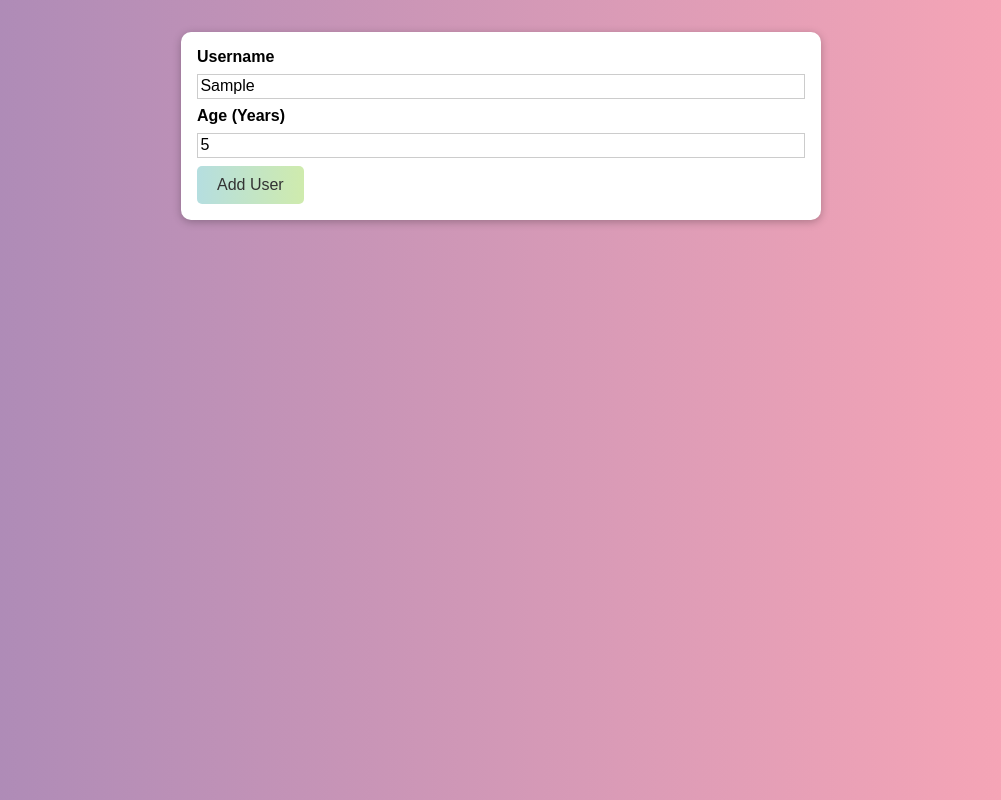
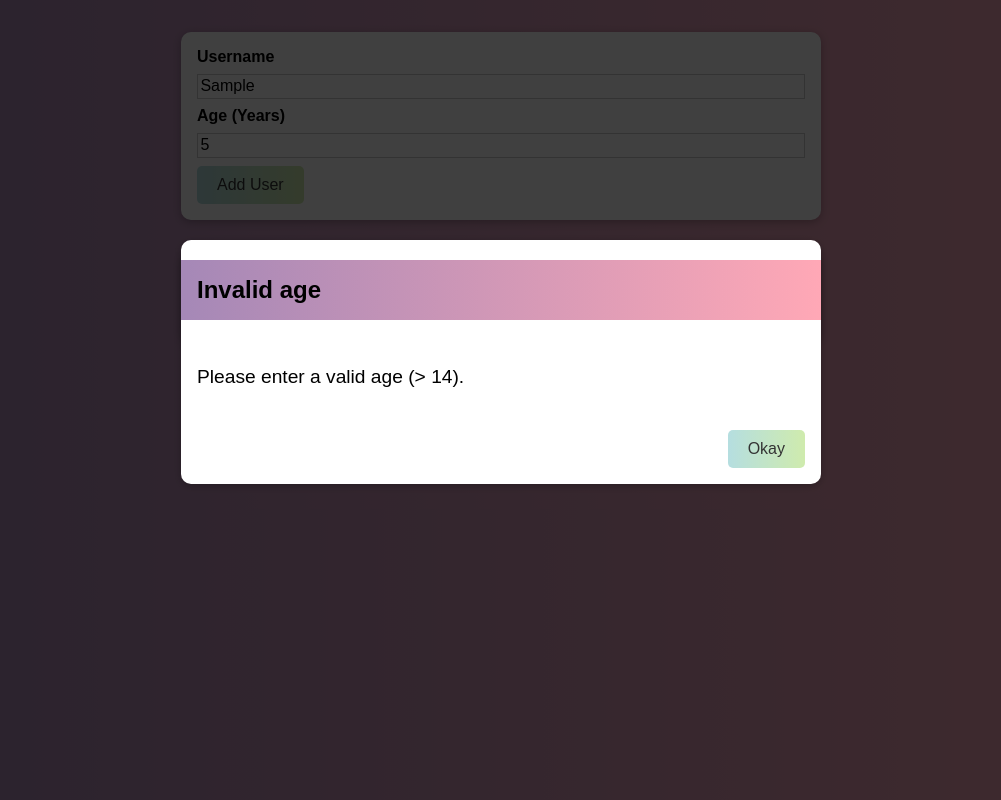
Before and after one commit to rishavConsoleLog21/React-2023, a React (Create React App) app in the folder S8_project2/: page / in a window 1280 px wide. Both pictures are taken after typing "Sample", "5" into the empty fields and a click on the button "Add User". Shown: the whole page, without its empty margins (139-1140 px from the left). Built offline with nearby package versions, Linux system fonts and the light colour scheme.

Commit message:
Added validatoin, state, errormodal, errorState,

```diff
--- a/S8_project2/package.json
+++ b/S8_project2/package.json
@@ -3,6 +3,7 @@
   "version": "0.1.0",
   "private": true,
   "dependencies": {
+    "@babel/plugin-proposal-private-property-in-object": "^7.21.11",
     "@testing-library/jest-dom": "^4.2.4",
     "@testing-library/react": "^9.4.1",
     "@testing-library/user-event": "^7.2.1",
--- a/S8_project2/src/App.js
+++ b/S8_project2/src/App.js
@@ -1,10 +1,22 @@
-import React from 'react';
-import AddUser from './components/Users/AddUser';
+import React, { useState } from "react";
+import AddUser from "./components/Users/AddUser";
+import UserList from "./components/Users/UserList";
+function App() {
+  const [usersList, setUsersList] = useState([]);
 
-function App() {
+  const addUserHandler = (uName, uAge) => {
+    setUsersList((prevUsersList) => {
+      return [
+        ...prevUsersList,
+        { name: uName, age: uAge, id: Math.random().toString() },
+      ];
+    });
+  };
+
   return (
     <div>
-      <AddUser />
+      <AddUser onAddUser={addUserHandler} />
+      <UserList users={usersList} />
     </div>
   );
 }
--- /dev/null
+++ b/S8_project2/src/components/UI/ErrorModal.js
@@ -0,0 +1,22 @@
+import React from "react";
+import classes from "./ErrorModal.module.css";
+import Card from "./Card";
+import Button from "./Button";
+const ErrorModal = (props) => {
+  return (
+    <div>
+      <div className={classes.backdrop} onClick={props.onConfirm} />
+      <Card className={classes.modal}>
+        <h2 className={classes.header}>{props.title}</h2>
+        <div className={classes.content}>
+          <p>{props.message}</p>
+        </div>
+        <footer className={classes.actions}>
+          <Button onClick={props.onConfirm}>Okay</Button>
+        </footer>
+      </Card>
+    </div>
+  );
+};
+
+export default ErrorModal;
--- /dev/null
+++ b/S8_project2/src/components/UI/ErrorModal.module.css
@@ -0,0 +1,45 @@
+.backdrop {
+  position: fixed;
+  top: 0;
+  left: 0;
+  width: 100%;
+  height: 100vh;
+  z-index: 10;
+  background: rgba(0, 0, 0, 0.75);
+}
+
+.modal {
+  position: fixed;
+  top: 30vh;
+  left: 10%;
+  width: 80%;
+  z-index: 100;
+  overflow: hidden;
+}
+
+.header {
+  background: linear-gradient(to right, #a588b7, #ffa8b6);
+  padding: 1rem;
+}
+
+.header h2 {
+  margin: 0;
+  color: white;
+}
+
+.content {
+  padding: 1rem;
+}
+
+.actions {
+  padding: 1rem;
+  display: flex;
+  justify-content: flex-end;
+}
+
+@media (min-width: 768px) {
+  .modal {
+    left: calc(50% - 20rem);
+    width: 40rem;
+  }
+}
--- a/S8_project2/src/components/Users/AddUser.js
+++ b/S8_project2/src/components/Users/AddUser.js
@@ -1,23 +1,77 @@
-import React from "react";
+import React, { useState } from "react";
 import Card from "../UI/Card";
 import Button from "../UI/Button";
 import classes from "./AddUser.module.css";
+import ErrorModal from "../UI/ErrorModal";
 
 const AddUser = (props) => {
+  const [enteredUsername, setEnteredUsername] = useState("");
+  const [enteredAge, setEnteredAge] = useState("");
+  const [error, setError] = useState();
+
   const addUserHandler = (event) => {
     event.preventDefault();
+    if (enteredUsername.trim().length === 0 || enteredAge.trim().length === 0) {
+      setError({
+        title: "Invalid input",
+        message: "Please enter a valid name and age (non-empty values).",
+      });
+      return;
+    }
+    if (+enteredAge < 14) {
+      setError({
+        title: "Invalid age",
+        message: "Please enter a valid age (> 14).",
+      });
+      return;
+    }
+
+    props.onAddUser(enteredUsername, enteredAge);
+    setEnteredUsername("");
+    setEnteredAge("");
+  };
+
+  const usernameChangeHandler = (event) => {
+    setEnteredUsername(event.target.value);
+  };
+
+  const ageChangeHandler = (event) => {
+    setEnteredAge(event.target.value);
+  };
+
+  const errorHandler = () => {
+    setError(null);
   };
 
   return (
+    <div>
+      {error && (
+        <ErrorModal
+          title={error.title}
+          message={error.message}
+          onConfirm={errorHandler}
+        />
+      )}
       <Card className={classes.input}>
         <form onSubmit={addUserHandler}>
           <label htmlFor="username">Username</label>
-        <input id="username" type="text" />
+          <input
+            id="username"
+            type="text"
+            value={enteredUsername}
+            onChange={usernameChangeHandler}
+          />
           <label htmlFor="age">Age (Years)</label>
-        <input id="age" type="number" />
+          <input
+            id="age"
+            type="number"
+            value={enteredAge}
+            onChange={ageChangeHandler}
+          />
           <Button type="submit">Add User</Button>
         </form>
       </Card>
+    </div>
   );
 };
 
--- /dev/null
+++ b/S8_project2/src/components/Users/UserList.js
@@ -0,0 +1,20 @@
+import React from "react";
+import Card from "../UI/Card";
+import classes from "./UserList.module.css";
+
+const UserList = (props) => {
+  return (
+    <Card className={classes.users}>
+      <h1>User List</h1>
+      <ul>
+        {props.users.map((user) => (
+          <li key={user.id}>
+            {user.name} ({user.age} years old)
+          </li>
+        ))}
+      </ul>
+    </Card>
+  );
+};
+
+export default UserList;
--- /dev/null
+++ b/S8_project2/src/components/Users/UserList.module.css
@@ -0,0 +1,16 @@
+.users {
+    margin: 2rem auto;
+    width: 90%;
+    max-width: 40rem;
+  }
+
+  .users ul {
+    list-style: none;
+    padding: 1rem;
+  }
+
+  .users li {
+    border: 1px solid #ccc;
+    margin: 0.5rem 0;
+    padding: 0.5rem;
+  }
```
Also changed, not shown: 1 other file (tests, documents, lock files or other folders). Lines whose indentation alone changed are shown as unchanged.
